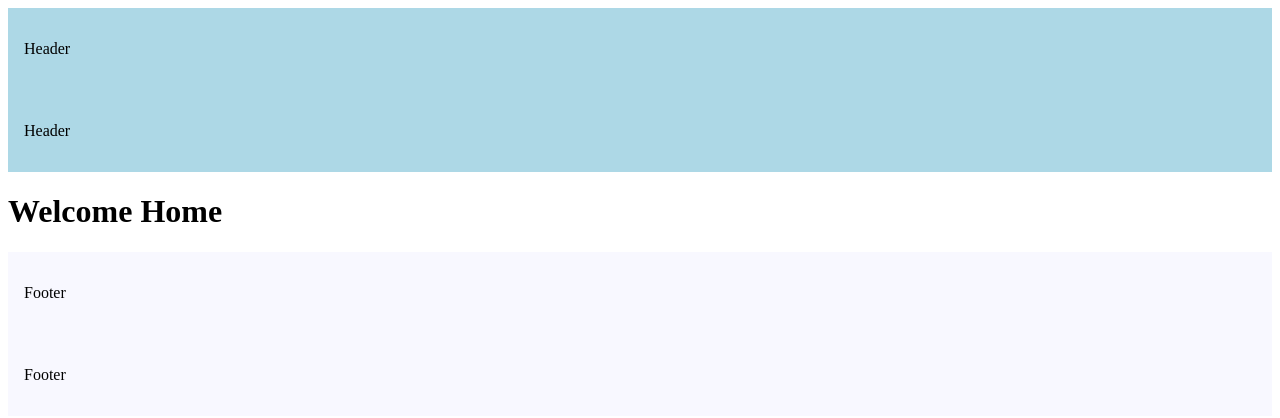
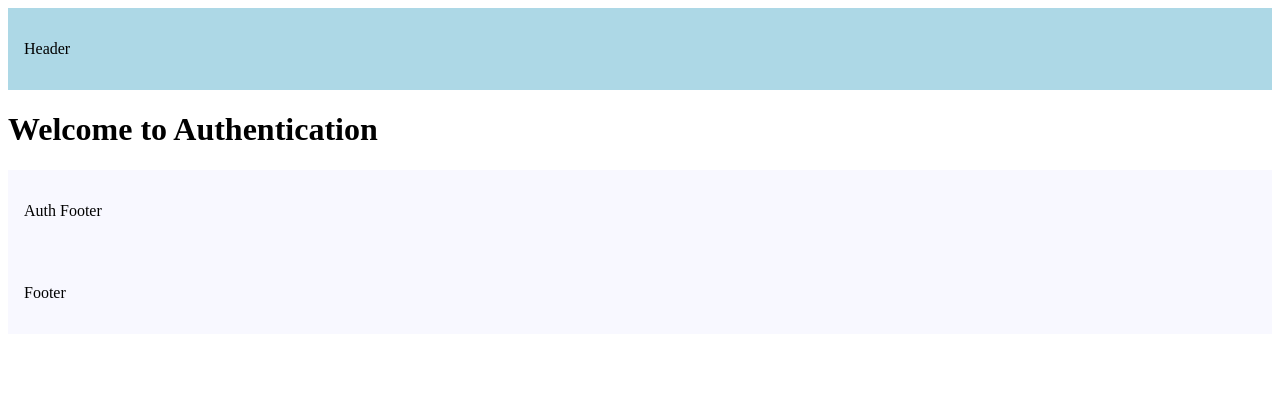
Before and after one commit to Duwesh/Nextjs-15, a Next.js app: page / in a window 1280 px wide. Shown: the top 418 px of the page. Built offline with nearby package versions, Linux system fonts and the light colour scheme.

Commit message:
add: Multiple Layout

```diff
--- a/src/app/(auth)/layout.tsx
+++ b/src/app/(auth)/layout.tsx
@@ -18,7 +18,7 @@ export default function AuthLayout({
             padding: "1rem",
           }}
         >
-          <p>Footer</p>
+          <p>Auth Footer</p>
         </footer>
       </body>
     </html>
--- /dev/null
+++ b/src/app/(auth)/page.jsx
@@ -0,0 +1,3 @@
+export default function Auth() {
+  return <h1 className="">Welcome to Authentication</h1>;
+}
--- a/src/app/(marketing)/layout.tsx
+++ b/src/app/(marketing)/layout.tsx
@@ -17,7 +17,7 @@ export default function MarketingLayout({
             padding: "1rem",
           }}
         >
-          <p>Header</p>
+          <p>Revenue Header</p>
         </header>
         {children}
         <footer
@@ -26,7 +26,7 @@ export default function MarketingLayout({
             padding: "1rem",
           }}
         >
-          <p>Footer</p>
+          <p>Revenue Footer</p>
         </footer>
       </body>
     </html>
--- a/src/app/(marketing)/page.tsx
+++ b/src/app/(marketing)/page.tsx
@@ -1,3 +1,3 @@
-export default function Home() {
-  return <h1 className="">Welcome Home</h1>;
+export default function Marketing() {
+  return <h1 className="">Welcome To Marketing</h1>;
 }
--- /dev/null
+++ b/src/app/page.tsx
@@ -0,0 +1,3 @@
+export default function Home() {
+  return <h1 className="">Welcome Home</h1>;
+}
```
